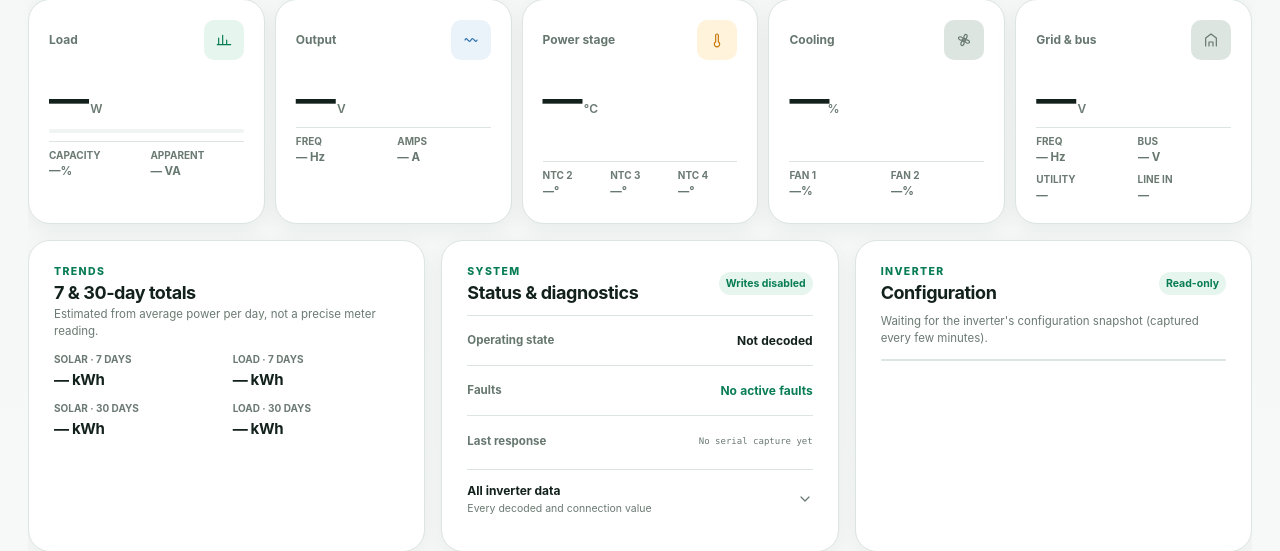
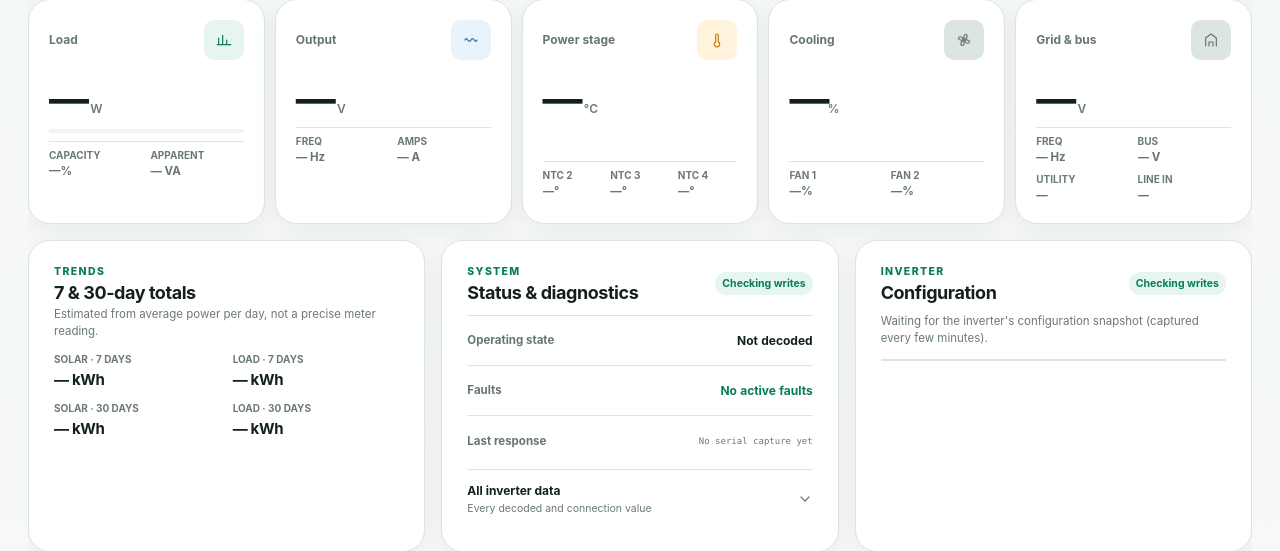
Before and after one commit to AbdelRahmanBouri/sumry-hgx-solar-monitor, a Flask app: page / in a window 1280 px wide. Shown: the part 1809-2360 px from the top of the page. Run offline with Flask 3, Linux system fonts and the light colour scheme; data comes from the database, SQL or seed files in the repository; tables that the repository leaves empty hold one stand-in row (values such as "Sample post"); data that the repository does not hold is empty; some libraries are stand-ins or nearby versions.

Commit message:
Tell the truth about whether inverter writes are enabled
The System card wore a static "Writes disabled" badge, the Configuration
card a static "Read-only", and the config note said the settings were
never written back to the inverter. /api/status and /api/refresh both
hardcoded read_only to true. None of that consulted the writes_enabled
setting the admin portal toggles, which on the live instance is on.

The two status payloads are now built by one helper that reads the
setting: writes_enabled is reported directly and read_only is its
negation. The dashboard fills both badges from it, "Writes disabled" in
the green style or "Writes enabled" in an amber one, and the config note
says "writable from the admin portal" when that is the case. The markup
starts neutral so the page never asserts a state it has not read.

```diff
--- a/solar_monitor/static/app.js
+++ b/solar_monitor/static/app.js
@@ -354,6 +354,21 @@ const CONFIG_UNITS = {
   equalization_interval_days: 'days', inverter_power_limit_w: 'W',
 };
 
+// Both badges follow the writes_enabled setting the admin portal toggles;
+// the markup starts neutral so the page never claims a state it has not read.
+const writesBadges = [
+  document.querySelector('#writes-badge'),
+  document.querySelector('#config-writes-badge'),
+];
+
+function renderWriteBadges() {
+  const enabled = latestPayload?.writes_enabled === true;
+  writesBadges.forEach(badge => {
+    badge.textContent = enabled ? 'Writes enabled' : 'Writes disabled';
+    badge.classList.toggle('writes-enabled', enabled);
+  });
+}
+
 function renderConfig() {
   const grid = document.querySelector('#config-grid');
   const note = document.querySelector('#config-note');
@@ -365,7 +380,8 @@ function renderConfig() {
     return;
   }
   note.hidden = false;
-  note.textContent = `Captured ${relativeTime(config.captured_at)} · read-only, never written back to the inverter`;
+  note.textContent = `Captured ${relativeTime(config.captured_at)} · ${
+    latestPayload?.writes_enabled === true ? 'writable from the admin portal' : 'read-only, never written back to the inverter'}`;
   grid.hidden = false;
   grid.replaceChildren();
   Object.entries(config.settings).forEach(([key, value]) => {
@@ -458,6 +474,7 @@ function updateStatusData(sample, diagnostic) {
 
   updateEnergyInsights(sample);
   renderConfig();
+  renderWriteBadges();
   document.dispatchEvent(new CustomEvent('solar:sample', {detail: sample}));
   rawResponse.textContent = diagnostic?.response_hex || diagnostic?.error || 'No serial response captured';
   updateAlert(sample, diagnostic);
--- a/solar_monitor/static/dashboard.css
+++ b/solar_monitor/static/dashboard.css
@@ -196,6 +196,10 @@ main { gap: 12px; }
 .battery-row > * { min-width: 0; }
 .battery-estimates > span { min-width: 0; }
 .battery-estimates strong { overflow: hidden; text-overflow: ellipsis; white-space: nowrap; }
+
+/* The badge is green while the inverter cannot be written to; once the admin
+   portal enables writes it turns amber, because that is now a live control. */
+.read-only.writes-enabled { background: var(--color-amber-soft); color: var(--color-amber-ink); }
 
 .health-card { padding: 17px 18px; }
 .health-card .card-heading h2 { font-size: 19px; }
--- a/solar_monitor/templates/index.html
+++ b/solar_monitor/templates/index.html
@@ -227,7 +227,7 @@
     </section>
 
     <section class="system-card card" id="system">
-      <div class="card-heading"><div><span class="kicker">SYSTEM</span><h2>Status & diagnostics</h2></div><span class="read-only">Writes disabled</span></div>
+      <div class="card-heading"><div><span class="kicker">SYSTEM</span><h2>Status & diagnostics</h2></div><span class="read-only" id="writes-badge">Checking writes</span></div>
       <div class="system-rows">
         <div><span>Operating state</span><strong data-metric="operating_state">Not decoded</strong></div>
         <div><span>Faults</span><strong data-metric="faults" id="fault-value">No active faults</strong></div>
@@ -243,7 +243,7 @@
     </section>
 
     <section class="system-card card" id="config" aria-label="Inverter configuration">
-      <div class="card-heading"><div><span class="kicker">INVERTER</span><h2>Configuration</h2></div><span class="read-only">Read-only</span></div>
+      <div class="card-heading"><div><span class="kicker">INVERTER</span><h2>Configuration</h2></div><span class="read-only" id="config-writes-badge">Checking writes</span></div>
       <p class="config-note" id="config-note">Waiting for the inverter's configuration snapshot (captured every few minutes).</p>
       <div class="config-grid" id="config-grid" hidden></div>
     </section>
--- a/solar_monitor/web.py
+++ b/solar_monitor/web.py
@@ -178,6 +178,19 @@ def create_app(
     def solar_potential():
         return render_template("estimate.html")
 
+    def status_payload(collector_state: dict) -> dict:
+        # Whether the inverter can be written to is a setting the admin
+        # portal toggles, so the dashboard must read it rather than assume.
+        writes_enabled = inverter_writes_enabled()
+        return {
+            "sample": live_sample(database.latest_sample()),
+            "inverter_config": database.latest_inverter_config(),
+            "diagnostic": database.latest_diagnostic(),
+            "collector": collector_state,
+            "writes_enabled": writes_enabled,
+            "read_only": not writes_enabled,
+        }
+
     @app.get("/api/status")
     def status():
         collector_state = (
@@ -185,13 +198,7 @@ def create_app(
             if collector is not None
             else {"running": False, "reason": "collector is disabled"}
         )
-        return jsonify({
-            "sample": live_sample(database.latest_sample()),
-            "inverter_config": database.latest_inverter_config(),
-            "diagnostic": database.latest_diagnostic(),
-            "collector": collector_state,
-            "read_only": True,
-        })
+        return jsonify(status_payload(collector_state))
 
     last_manual_refresh = {"at": 0.0}
 
@@ -207,13 +214,7 @@ def create_app(
             }), 429
         last_manual_refresh["at"] = time.monotonic()
         collector.collect_once()
-        return jsonify({
-            "sample": live_sample(database.latest_sample()),
-            "inverter_config": database.latest_inverter_config(),
-            "diagnostic": database.latest_diagnostic(),
-            "collector": collector.state(),
-            "read_only": True,
-        })
+        return jsonify(status_payload(collector.state()))
 
     def _bounded_int(name: str, default: int, minimum: int, maximum: int) -> int:
         try:
```
Also changed, not shown: tests/test_web.py (+14 -1 lines).
